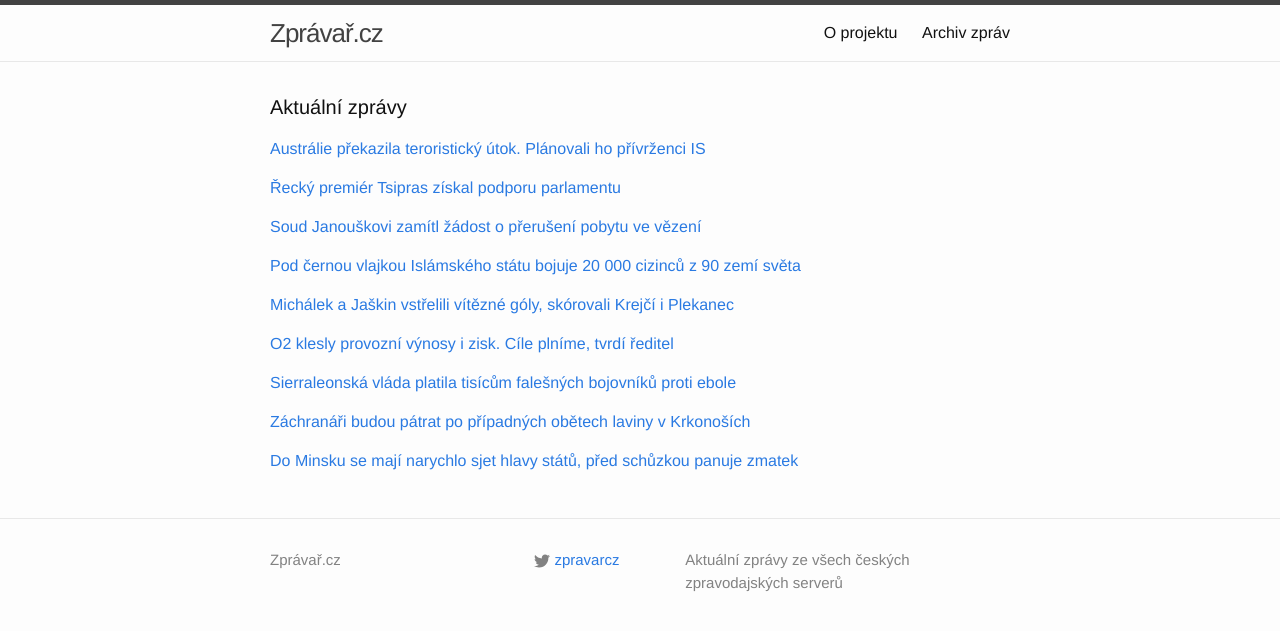
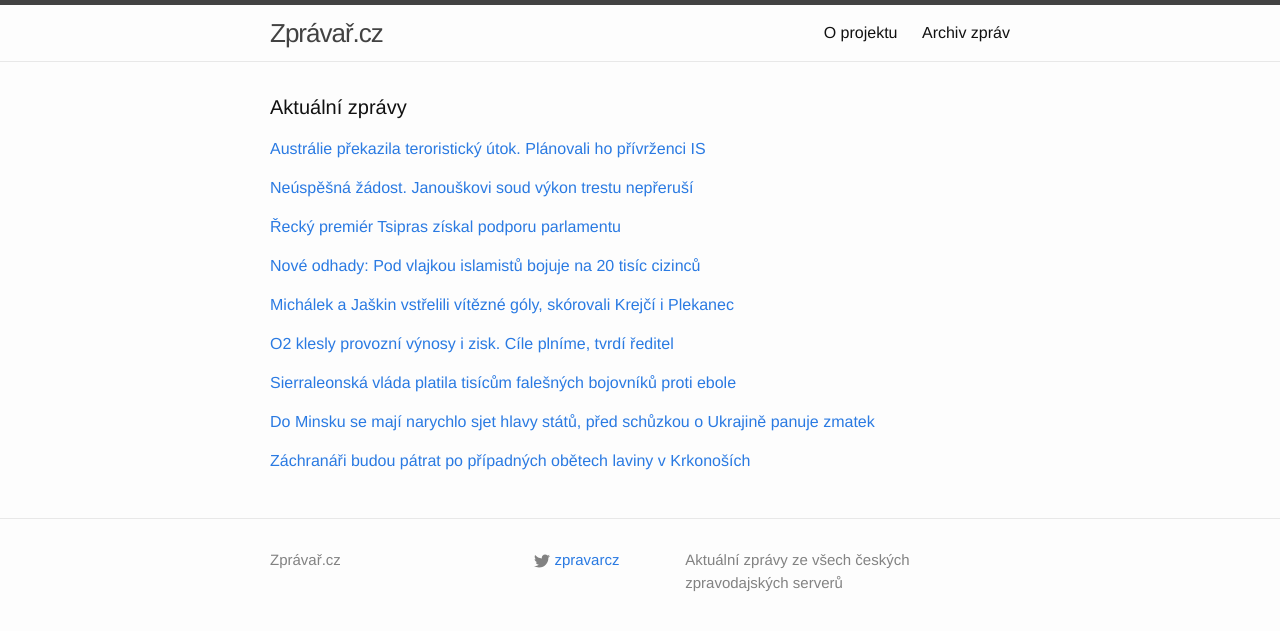
Before and after one commit to adliska/zpravar, a Jekyll site: the page built from index.html, in a window 1280 px wide. Shown: the top 631 px of the page. Built offline with Jekyll 4.4.1, drawn with Linux system fonts in a browser that asks for light colours; some of the changed lines change nothing that is shown.

Commit message:
zpravar news update

```diff
--- a/index.html
+++ b/index.html
@@ -17,8 +17,20 @@ layout: default
 <li><a href=http://www.ceskatelevize.cz/ct24/svet/301291-zabranili-jsme-bezprostrednimu-utoku-tvrdi-policiste-ze-sydney/>Zabránili jsme bezprostřednímu útoku, tvrdí policisté ze Sydney - www.ceskatelevize.cz</a></li>
 <li><a href=http://www.ceskenoviny.cz/zpravy/zpravy/australie-pry-zmarila-teroristicky-utok-policie-zatkla-dva-muze/1179883>Austrálie prý zmařila teroristický útok, policie zatkla dva muže - www.ceskenoviny.cz</a></li>
 </ul>
-</div><p><a href="javascript:;" onclick="toggle_visibility('zpravy1')">Řecký premiér Tsipras získal podporu parlamentu</a></p>
+</div><p><a href="javascript:;" onclick="toggle_visibility('zpravy1')">Neúspěšná žádost. Janouškovi soud výkon trestu nepřeruší</a></p>
 <div id="zpravy1" style="display:none">
+<ul>
+<li><a href=http://www.tyden.cz/rubriky/domaci/neuspesna-zadost-janouskovi-soud-vykon-trestu-neprerusi_333041.html>Neúspěšná žádost. Janouškovi soud výkon trestu nepřeruší - www.tyden.cz</a></li>
+<li><a href=http://domaci.ihned.cz/c1-63519590-soud-janouskovi-zamitl-zadost-o-preruseni-pobytu-ve-vezeni>Soud Janouškovi zamítl žádost o přerušení pobytu ve vězení - domaci.ihned.cz</a></li>
+<li><a href=http://domaci.ihned.cz/c1-63519590-janousek-u-soudu-v-brne-neuspel-se-zadosti-o-preruseni-pobytu-ve-vezeni>Janoušek u soudu v Brně neuspěl se žádostí o přerušení pobytu ve vězení - domaci.ihned.cz</a></li>
+<li><a href=http://zpravy.aktualne.cz/domaci/janousek-neuspel-s-zadosti-o-preruseni-pobytu-ve-vezeni/r~e5009672b1b511e49f60002590604f2e/>Janoušek neuspěl s žádostí o přerušení pobytu ve vězení - zpravy.aktualne.cz</a></li>
+<li><a href=http://www.denik.cz/z_domova/janousek-neuspel-s-zadosti-o-preruseni-pobytu-ve-vezeni-20150211.html>Janoušek neuspěl s žádostí o přerušení pobytu ve vězení - www.denik.cz</a></li>
+<li><a href=http://zpravy.idnes.cz/janousek-neuspel-se-zadosti-o-preruseni-vezeni-f5d-/krimi.aspx?c=A150211_064401_krimi_wlk>Janoušek neuspěl se žádostí o přerušení trestu. Lékaři byli proti - zpravy.idnes.cz</a></li>
+<li><a href=http://www.ceskatelevize.cz/ct24/domaci/301290-janousek-podle-prava-s-zadosti-o-preruseni-trestu-neuspel/>Janoušek podle Práva s žádostí o přerušení trestu neuspěl - www.ceskatelevize.cz</a></li>
+<li><a href=http://www.novinky.cz/krimi/361329-janousek-zustava-ve-vezeni-preruseni-trestu-nedosahl.html>Janoušek zůstává ve vězení, přerušení trestu nedosáhl - www.novinky.cz</a></li>
+</ul>
+</div><p><a href="javascript:;" onclick="toggle_visibility('zpravy2')">Řecký premiér Tsipras získal podporu parlamentu</a></p>
+<div id="zpravy2" style="display:none">
 <ul>
 <li><a href=http://www.tyden.cz/rubriky/zahranici/evropa/recky-premier-tsipras-ziskal-podporu-parlamentu_333036.html>Řecký premiér Tsipras získal podporu parlamentu - www.tyden.cz</a></li>
 <li><a href=http://zpravy.aktualne.cz/zahranici/recky-parlament-vyslovil-duveru-vlade-premiera-tsiprase/r~601603beb1b211e49bec0025900fea04/>Řecký parlament vyslovil důvěru vládě premiéra Tsiprase - zpravy.aktualne.cz</a></li>
@@ -28,20 +40,10 @@ layout: default
 <li><a href=http://www.ceskenoviny.cz/zpravy/zpravy/recky-parlament-vyslovil-duveru-vlade-premiera-tsiprase/1179884>Řecký parlament vyslovil důvěru vládě premiéra Tsiprase - www.ceskenoviny.cz</a></li>
 <li><a href=http://www.rozhlas.cz/_zprava/recky-parlament-vyslovil-duveru-koalicni-vlade-premiera-tsiprase--1454191>Řecký parlament vyslovil důvěru koaliční vládě premiéra Tsiprase - www.rozhlas.cz</a></li>
 </ul>
-</div><p><a href="javascript:;" onclick="toggle_visibility('zpravy2')">Soud Janouškovi zamítl žádost o přerušení pobytu ve vězení</a></p>
-<div id="zpravy2" style="display:none">
-<ul>
-<li><a href=http://domaci.ihned.cz/c1-63519590-soud-janouskovi-zamitl-zadost-o-preruseni-pobytu-ve-vezeni>Soud Janouškovi zamítl žádost o přerušení pobytu ve vězení - domaci.ihned.cz</a></li>
-<li><a href=http://domaci.ihned.cz/c1-63519590-janousek-u-soudu-v-brne-neuspel-se-zadosti-o-preruseni-pobytu-ve-vezeni>Janoušek u soudu v Brně neuspěl se žádostí o přerušení pobytu ve vězení - domaci.ihned.cz</a></li>
-<li><a href=http://zpravy.aktualne.cz/domaci/janousek-neuspel-s-zadosti-o-preruseni-pobytu-ve-vezeni/r~e5009672b1b511e49f60002590604f2e/>Janoušek neuspěl s žádostí o přerušení pobytu ve vězení - zpravy.aktualne.cz</a></li>
-<li><a href=http://www.denik.cz/z_domova/janousek-neuspel-s-zadosti-o-preruseni-pobytu-ve-vezeni-20150211.html>Janoušek neuspěl s žádostí o přerušení pobytu ve vězení - www.denik.cz</a></li>
-<li><a href=http://zpravy.idnes.cz/janousek-neuspel-se-zadosti-o-preruseni-vezeni-f5d-/krimi.aspx?c=A150211_064401_krimi_wlk>Janoušek neuspěl se žádostí o přerušení trestu. Lékaři byli proti - zpravy.idnes.cz</a></li>
-<li><a href=http://www.ceskatelevize.cz/ct24/domaci/301290-janousek-podle-prava-s-zadosti-o-preruseni-trestu-neuspel/>Janoušek podle Práva s žádostí o přerušení trestu neuspěl - www.ceskatelevize.cz</a></li>
-<li><a href=http://www.novinky.cz/krimi/361329-janousek-zustava-ve-vezeni-preruseni-trestu-nedosahl.html>Janoušek zůstává ve vězení, přerušení trestu nedosáhl - www.novinky.cz</a></li>
-</ul>
-</div><p><a href="javascript:;" onclick="toggle_visibility('zpravy3')">Pod černou vlajkou Islámského státu bojuje 20 000 cizinců z 90 zemí světa</a></p>
+</div><p><a href="javascript:;" onclick="toggle_visibility('zpravy3')">Nové odhady: Pod vlajkou islamistů bojuje na 20 tisíc cizinců</a></p>
 <div id="zpravy3" style="display:none">
 <ul>
+<li><a href=http://www.ceskatelevize.cz/ct24/svet/301293-nove-odhady-pod-vlajkou-islamistu-bojuje-na-20-tisic-cizincu/>Nové odhady: Pod vlajkou islamistů bojuje na 20 tisíc cizinců - www.ceskatelevize.cz</a></li>
 <li><a href=http://www.novinky.cz/zahranicni/blizky-a-stredni-vychod/361332-pod-cernou-vlajkou-islamskeho-statu-bojuje-20-000-cizincu-z-90-zemi-sveta.html>Pod černou vlajkou Islámského státu bojuje 20 000 cizinců z 90 zemí světa - www.novinky.cz</a></li>
 <li><a href=http://zpravy.aktualne.cz/zahranici/v-syrii-a-iraku-bojuje-20000-cizincu-odhaduji-tajne-sluzby/r~9be49b9ab1b611e4833a0025900fea04/>V Sýrii a Iráku bojuje 20 000 cizinců, odhadují tajné služby - zpravy.aktualne.cz</a></li>
 <li><a href=http://zpravy.e15.cz/zahranicni/udalosti/tajne-sluzby-v-syrii-a-iraku-bojuje-az-dvacet-tisic-cizincu-1161719>Tajné služby: V Sýrii a Iráku bojuje až dvacet tisíc cizinců - zpravy.e15.cz</a></li>
@@ -74,18 +76,19 @@ layout: default
 <li><a href=http://www.ceskatelevize.cz/ct24/svet/301292-na-boji-s-ebolou-se-rada-lidi-mohla-obohatit-nepravem/>Na boji s ebolou se řada lidí mohla obohatit neprávem - www.ceskatelevize.cz</a></li>
 <li><a href=http://zpravy.aktualne.cz/zahranici/sierra-leone-platila-tisice-falesnych-bojovniku-proti-ebole/r~721b9eb8b1b511e4833a0025900fea04/>Sierra Leone platila tisíce falešných bojovníků proti ebole - zpravy.aktualne.cz</a></li>
 </ul>
-</div><p><a href="javascript:;" onclick="toggle_visibility('zpravy7')">Záchranáři budou pátrat po případných obětech laviny v Krkonoších</a></p>
+</div><p><a href="javascript:;" onclick="toggle_visibility('zpravy7')">Do Minsku se mají narychlo sjet hlavy států, před schůzkou o Ukrajině panuje zmatek</a></p>
 <div id="zpravy7" style="display:none">
+<ul>
+<li><a href=http://www.novinky.cz/zahranicni/evropa/361334-do-minsku-se-maji-narychlo-sjet-hlavy-statu-pred-schuzkou-o-ukrajine-panuje-zmatek.html>Do Minsku se mají narychlo sjet hlavy států, před schůzkou o Ukrajině panuje zmatek - www.novinky.cz</a></li>
+<li><a href=http://www.novinky.cz/zahranicni/evropa/361334-do-minsku-se-maji-narychlo-sjet-hlavy-statu-pred-schuzkou-panuje-zmatek.html>Do Minsku se mají narychlo sjet hlavy států, před schůzkou panuje zmatek - www.novinky.cz</a></li>
+<li><a href=http://www.novinky.cz/zahranicni/evropa/361334-zmatek-pred-minskou-schuzkou-o-ukrajine.html>Zmatek před minskou schůzkou o Ukrajině  - www.novinky.cz</a></li>
+<li><a href=http://www.ceskenoviny.cz/zpravy/zpravy/minsk-je-pripraven-na-novy-summit-o-ukrajine/1179894>Minsk je připraven na nový summit o Ukrajině - www.ceskenoviny.cz</a></li>
+</ul>
+</div><p><a href="javascript:;" onclick="toggle_visibility('zpravy8')">Záchranáři budou pátrat po případných obětech laviny v Krkonoších</a></p>
+<div id="zpravy8" style="display:none">
 <ul>
 <li><a href=http://www.ceskenoviny.cz/zpravy/zpravy/zachranari-budou-patrat-po-pripadnych-obetech-laviny-v-krkonosich/1179925>Záchranáři budou pátrat po případných obětech laviny v Krkonoších - www.ceskenoviny.cz</a></li>
 <li><a href=http://www.rozhlas.cz/_zprava/zachranari-mozna-budou-znovu-prohledavat-lavinove-pole-v-krkonosich--1454199>Záchranáři možná budou znovu prohledávat lavinové pole v Krkonoších - www.rozhlas.cz</a></li>
 <li><a href=http://www.rozhlas.cz/_zprava/zachranari-mozna-budou-znovu-prohledavat-lavinove-pole-v-krkonosskem-modrem-dole--1454199>Záchranáři budou znovu opět prohledávat lavinové pole v krkonošském Modrém dole - www.rozhlas.cz</a></li>
 </ul>
-</div><p><a href="javascript:;" onclick="toggle_visibility('zpravy8')">Do Minsku se mají narychlo sjet hlavy států, před schůzkou panuje zmatek</a></p>
-<div id="zpravy8" style="display:none">
-<ul>
-<li><a href=http://www.novinky.cz/zahranicni/evropa/361334-do-minsku-se-maji-narychlo-sjet-hlavy-statu-pred-schuzkou-panuje-zmatek.html>Do Minsku se mají narychlo sjet hlavy států, před schůzkou panuje zmatek - www.novinky.cz</a></li>
-<li><a href=http://www.novinky.cz/zahranicni/evropa/361334-zmatek-pred-minskou-schuzkou-o-ukrajine.html>Zmatek před minskou schůzkou o Ukrajině  - www.novinky.cz</a></li>
-<li><a href=http://www.ceskenoviny.cz/zpravy/zpravy/minsk-je-pripraven-na-novy-summit-o-ukrajine/1179894>Minsk je připraven na nový summit o Ukrajině - www.ceskenoviny.cz</a></li>
-</ul>
 </div></div>
```
